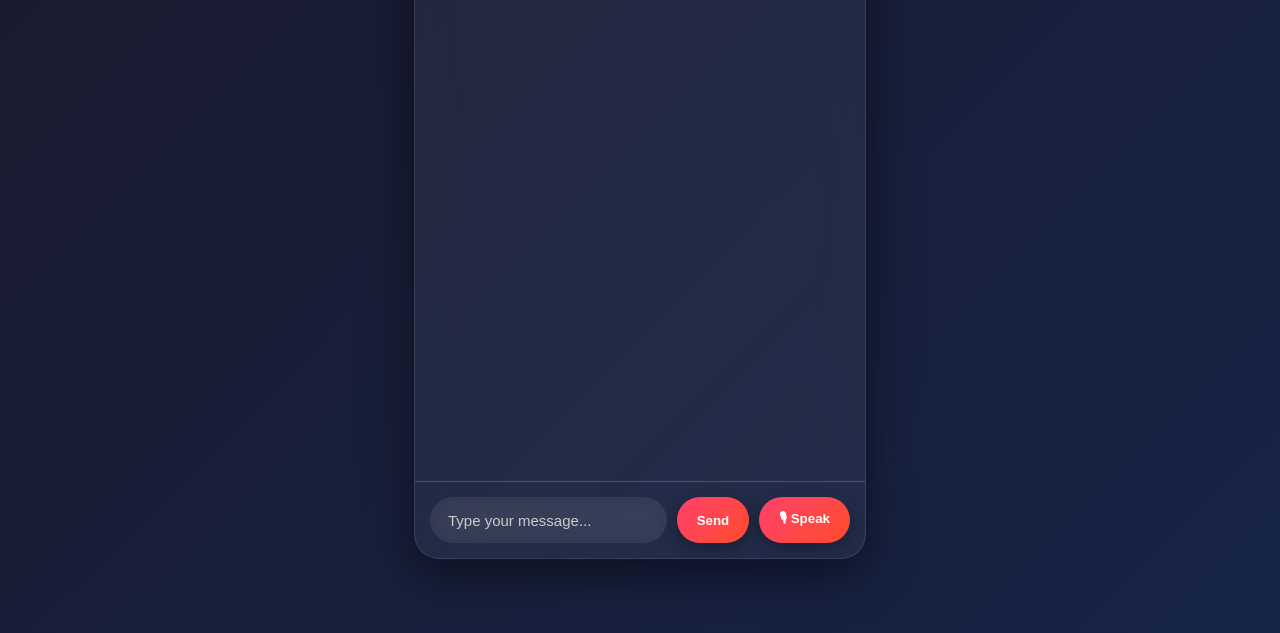
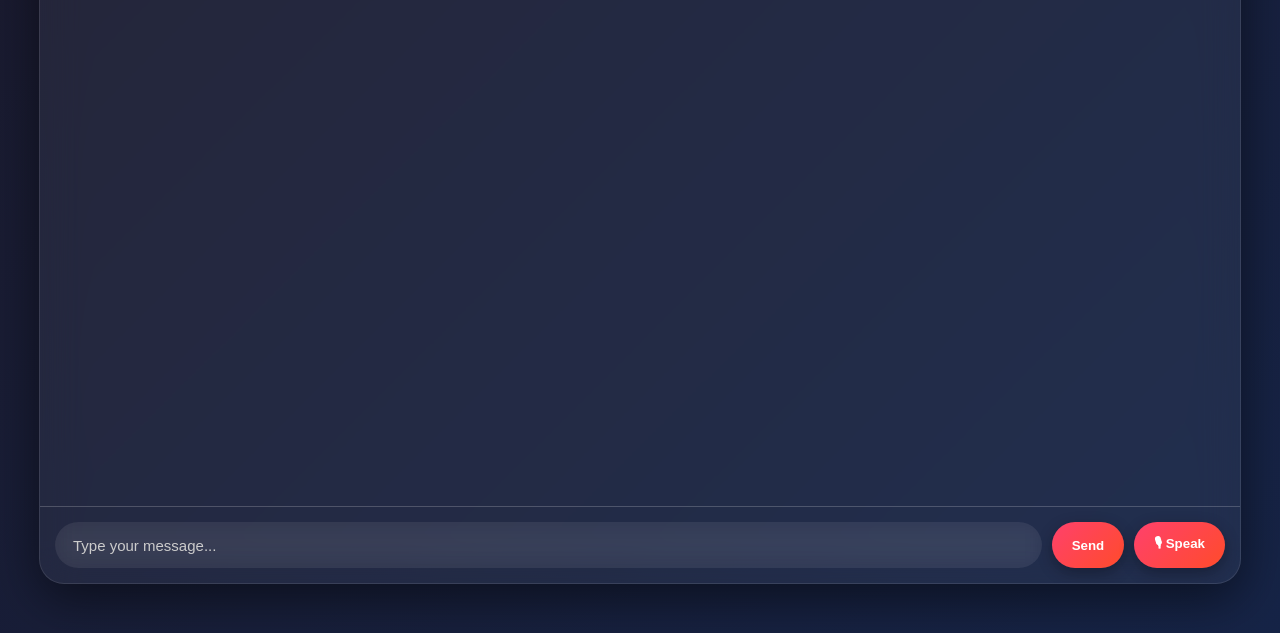
Before and after one commit to kashan123noob/kashan-s_jarvis_AI_assistant, a plain HTML site: page index.html in a window 1280 px wide. Shown: the part 167-800 px from the top of the page. Drawn offline with Linux system fonts and the light colour scheme.

Commit message:
Update style.css

```diff
--- a/style.css
+++ b/style.css
@@ -1,4 +1,3 @@
-/* --- Body & Layout --- */
 body {
   font-family: 'Poppins', sans-serif;
   background: linear-gradient(135deg, #1a1a2e, #162447);
@@ -9,11 +8,10 @@ body {
   margin: 0;
 }
 
-/* --- Chat Container --- */
 .chat-container {
-  width: 450px;
+  width: 1200px;
   max-width: 95%;
-  height: 650px;
+  height: 700px;
   background: rgba(255, 255, 255, 0.05);
   backdrop-filter: blur(20px);
   border-radius: 25px;
@@ -24,7 +22,6 @@ body {
   box-shadow: 0 15px 50px rgba(0,0,0,0.5);
 }
 
-/* --- Header --- */
 .header {
   display: flex;
   align-items: center;
@@ -45,7 +42,6 @@ body {
   border: 2px solid #fff;
 }
 
-/* --- Chat Box --- */
 .chat-box {
   flex: 1;
   padding: 20px;
@@ -55,7 +51,6 @@ body {
   gap: 12px;
 }
 
-/* --- Chat Messages --- */
 .chat-msg {
   max-width: 70%;
   padding: 14px 20px;
@@ -84,7 +79,6 @@ body {
   backdrop-filter: blur(10px);
 }
 
-/* --- Typing animation --- */
 .typing {
   display: flex;
   gap: 6px;
@@ -101,7 +95,6 @@ body {
 .typing-dot:nth-child(2) { animation-delay: 0.2s; }
 .typing-dot:nth-child(3) { animation-delay: 0.4s; }
 
-/* --- Input Area --- */
 .input-area {
   display: flex;
   padding: 15px;
@@ -142,7 +135,6 @@ button:hover {
   box-shadow: 0 8px 25px rgba(0,0,0,0.4);
 }
 
-/* --- Scrollbar --- */
 .chat-box::-webkit-scrollbar {
   width: 8px;
 }
@@ -156,7 +148,6 @@ button:hover {
   background: transparent;
 }
 
-/* --- Animations --- */
 @keyframes fadeIn {
   0% {opacity: 0; transform: translateY(10px);}
   100% {opacity: 1; transform: translateY(0);}
```
